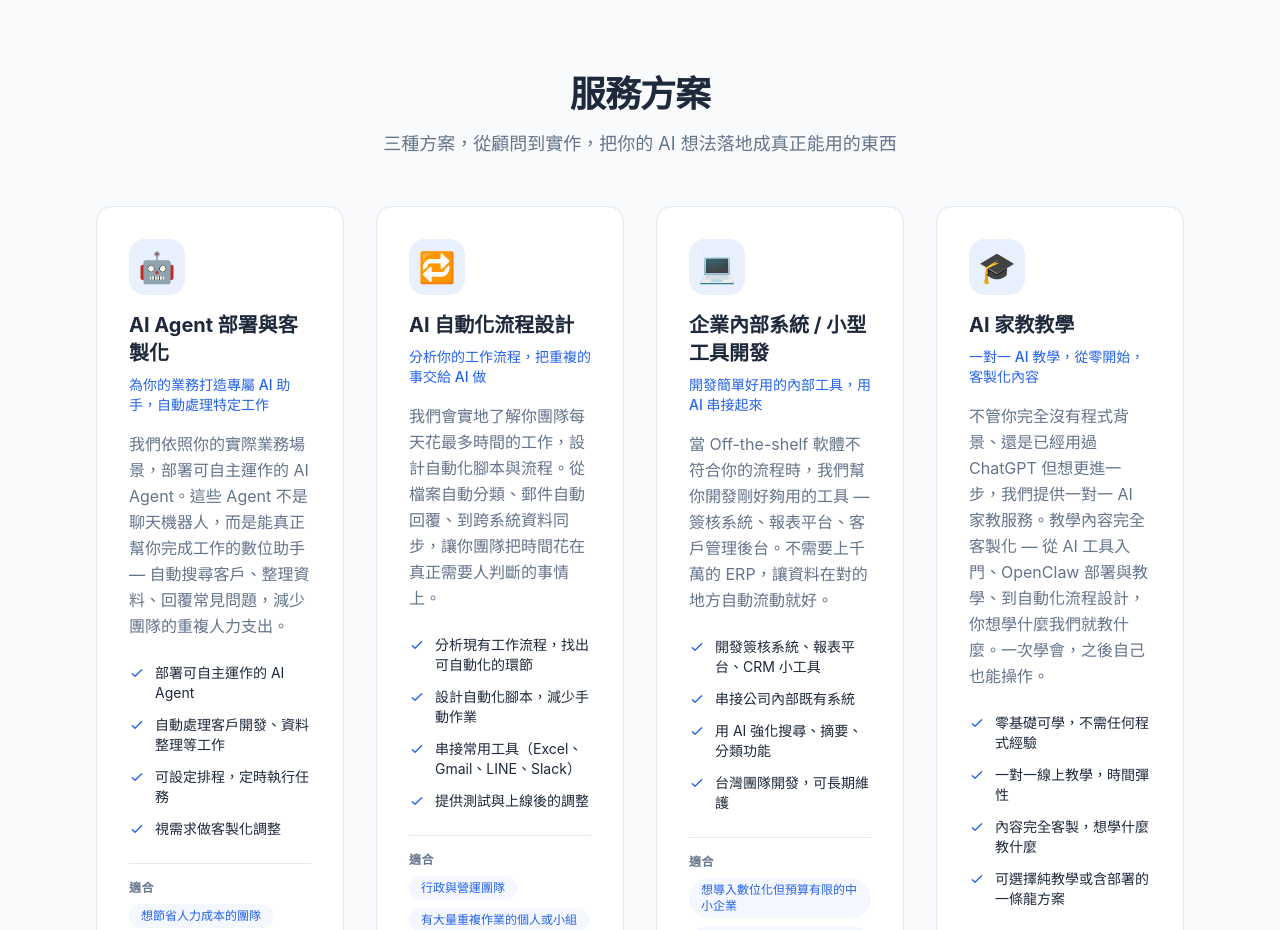
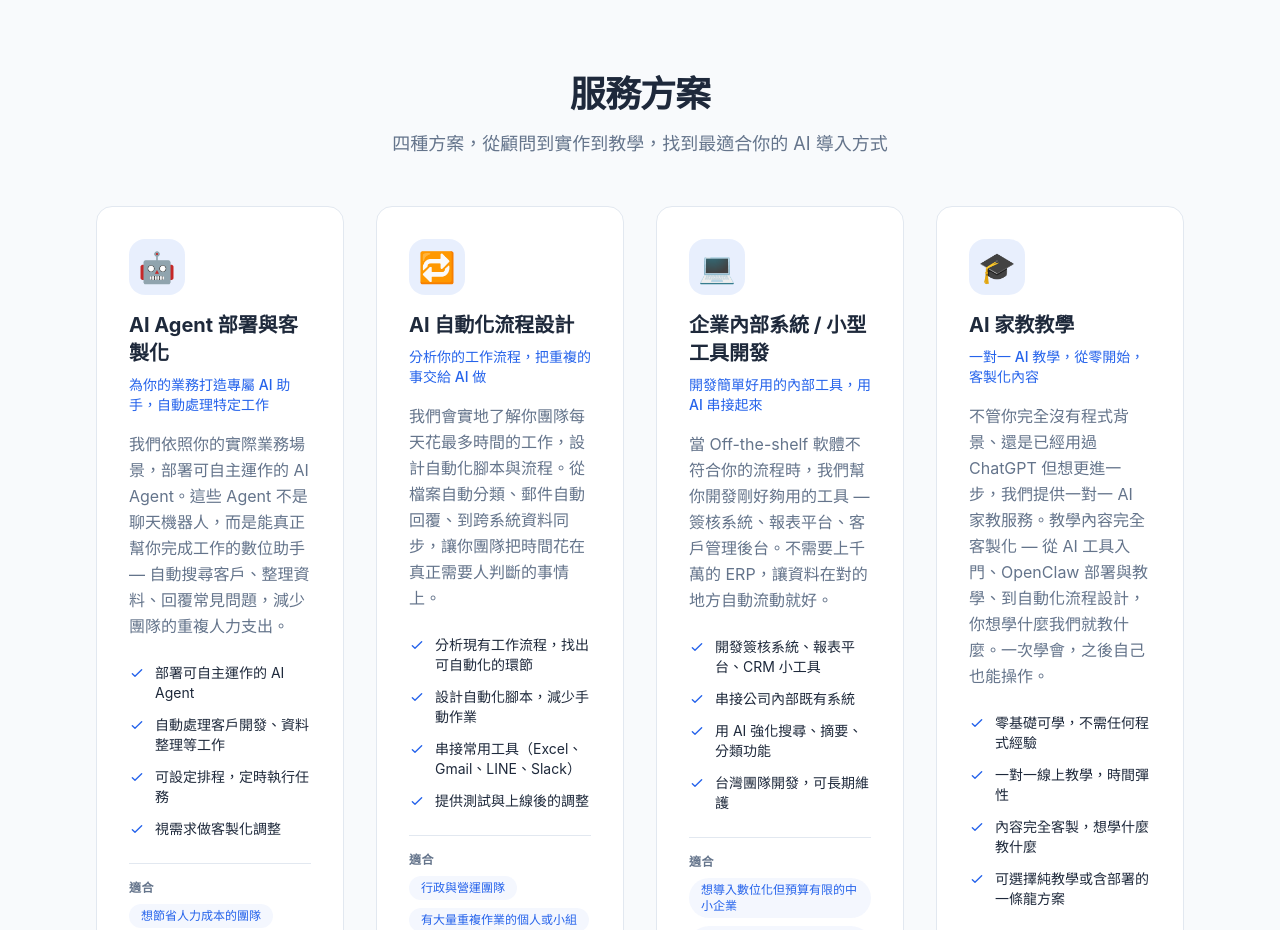
Before and after one commit to claweeAI/clawee-website, a Next.js app: page / in a window 1280 px wide. Shown: the part 1600-2530 px from the top of the page. Built offline with nearby package versions, Linux system fonts and the light colour scheme.

Commit message:
update: 四種服務方案文案 + README 更新

```diff
--- a/src/components/services.tsx
+++ b/src/components/services.tsx
@@ -8,7 +8,7 @@ export function Services() {
         <div className="text-center">
           <h2 className="text-3xl font-bold tracking-tight sm:text-4xl">服務方案</h2>
           <p className="mt-4 text-lg text-text-muted">
-            三種方案，從顧問到實作，把你的 AI 想法落地成真正能用的東西
+            四種方案，從顧問到實作到教學，找到最適合你的 AI 導入方式
           </p>
         </div>
 
```
Also changed, not shown: 1 other file (tests, documents, lock files or other folders).
